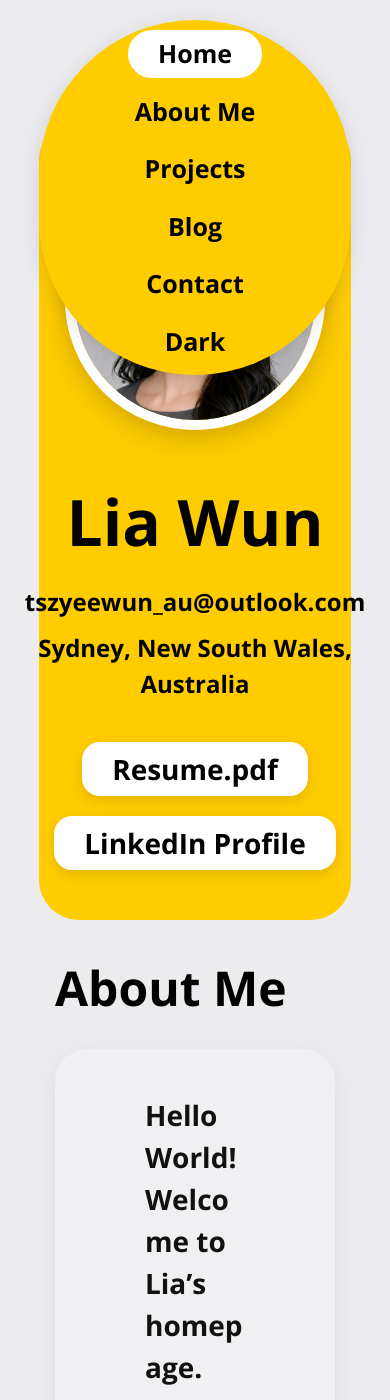
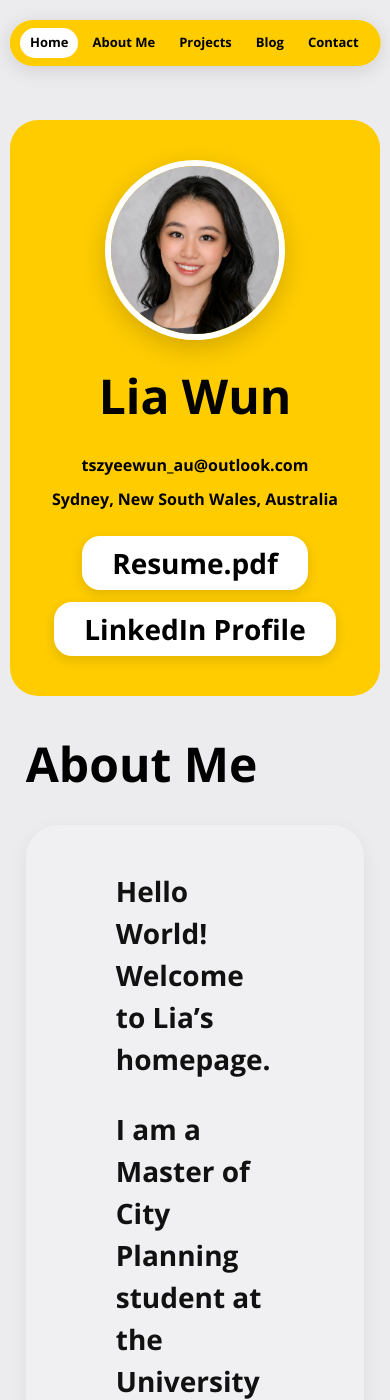
Before and after one commit to tszyeewun/tszyeewun.github.io, a Jekyll site: the page built from index.md, in a window 390 px wide and 1400 px high. Built offline with Jekyll 4.4.1, drawn with Linux system fonts in a browser that asks for light colours.

Commit message:
Adjust mobile styles for navbar and hero section

```diff
--- a/_layouts/default.html
+++ b/_layouts/default.html
@@ -243,35 +243,89 @@
        MOBILE
     ========================= */
 
+
     @media (max-width: 1100px){
 
+      .navbar{
+
+        width:95%;
+
+        padding:8px 10px;
+
+        gap:4px;
+
+        flex-wrap:nowrap;
+
+        overflow-x:auto;
+      }
+
+      .navbar a{
+
+        font-size:13px;
+
+        padding:5px 10px;
+
+        white-space:nowrap;
+      }
+
       .hero-section{
+
+        width:95%;
+
         flex-direction:column-reverse;
+
         text-align:center;
-        padding:50px 40px;
+
+        padding:40px 20px;
+
+        gap:30px;
+
+        border-radius:28px;
       }
 
       .hero-title{
-        font-size:64px;
+
+        font-size:48px;
+
+        line-height:1.1;
       }
 
       .hero-contact{
-        font-size:24px;
+
+        font-size:16px;
+      }
+
+      .hero-buttons{
+
+        justify-content:center;
+
+        gap:12px;
+
+        margin-top:25px;
+      }
+
+      .hero-btn{
+
+        font-size:14px;
+
+        padding:8px 16px;
+
+        border-radius:14px;
       }
 
       .headshot{
-        width:260px;
-        height:260px;
+
+        width:180px;
+        height:180px;
+
+        border:6px solid white;
       }
 
-      .hero-buttons{
-        justify-content:center;
+      .main-content{
+
+        width:95%;
       }
 
-      .navbar{
-        flex-wrap:wrap;
-        gap:10px;
-      }
     }
 
   </style>
```
